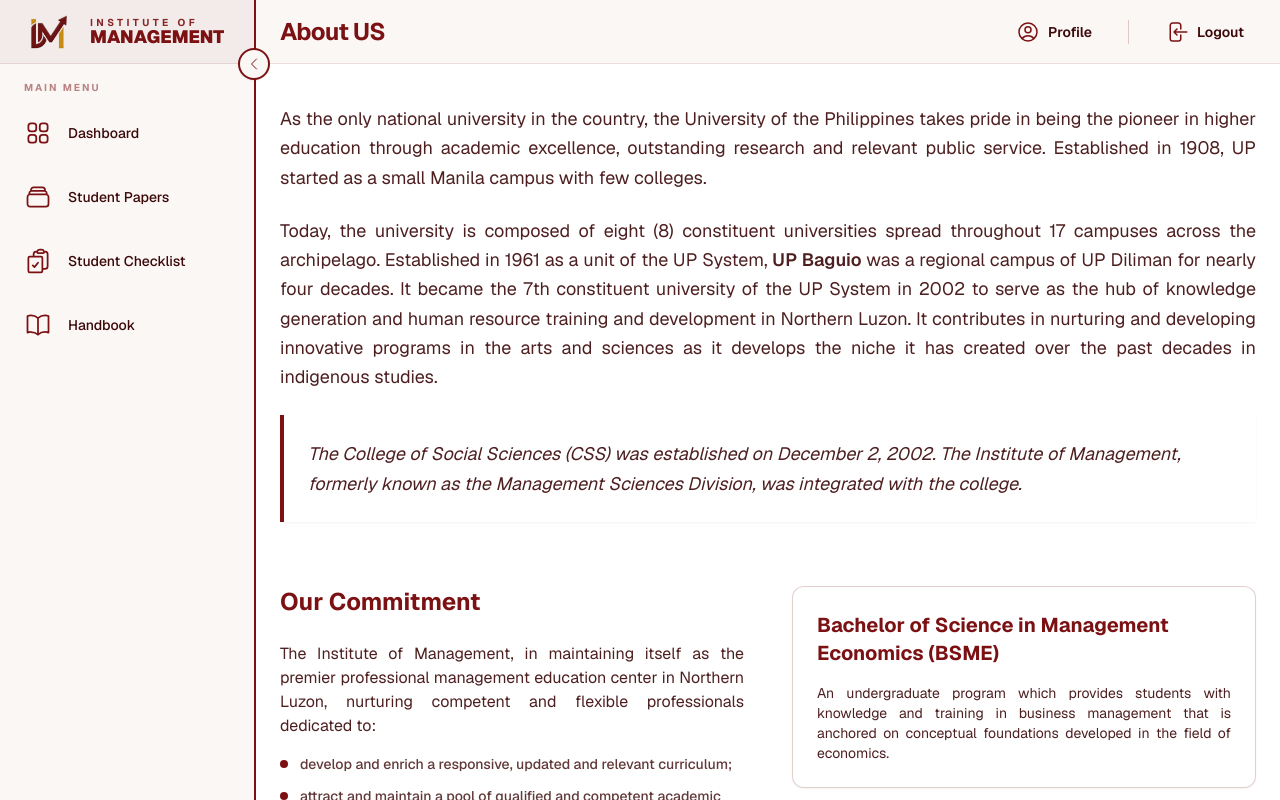
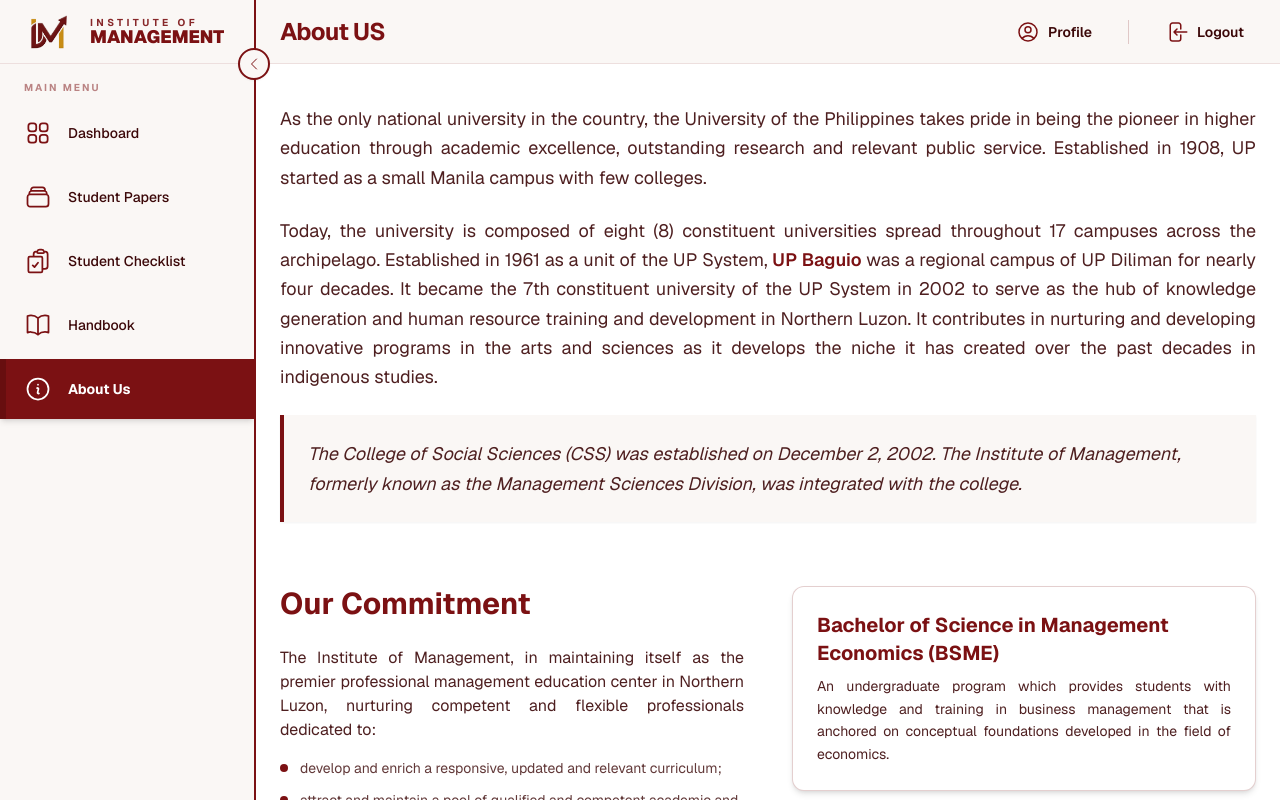
Before and after one commit to irohnos/128-IMPossible, a Next.js app: page /dashboard/about in a window 1280 px wide. Built offline with nearby package versions, Linux system fonts and the light colour scheme.

Commit message:
Fix: about IM

```diff
--- a/app/dashboard/about/page.tsx
+++ b/app/dashboard/about/page.tsx
@@ -18,12 +18,12 @@
 
           <p className="text-justify">
             Today, the university is composed of eight (8) constituent universities spread throughout 17 campuses across the archipelago.
-            Established in 1961 as a unit of the UP System, <span className="font-semibold">UP Baguio</span> was a regional campus of UP Diliman for nearly four decades.
+            Established in 1961 as a unit of the UP System, <span className="font-semibold text-[#7b1113]">UP Baguio</span> was a regional campus of UP Diliman for nearly four decades.
             It became the 7th constituent university of the UP System in 2002 to serve as the hub of knowledge generation and human resource training and development in Northern Luzon.
             It contributes in nurturing and developing innovative programs in the arts and sciences as it develops the niche it has created over the past decades in indigenous studies.
           </p>
 
-          <div className={`p-6 my-8 border-l-4 ${theme.accent} bg-white shadow-sm italic`}>
+          <div className={`p-6 my-8 border-l-4 ${theme.accent} ${theme.bg} shadow-sm italic`}>
             The College of Social Sciences (CSS) was established on December 2, 2002. The Institute of Management,
             formerly known as the Management Sciences Division, was integrated with the college.
           </div>
@@ -31,7 +31,7 @@
 
         <section className="mt-16 grid md:grid-cols-2 gap-12">
           <div>
-            <h2 className={`text-2xl font-bold ${theme.primary} mb-6 flex items-center gap-2`}>
+            <h2 className={`text-3xl font-bold ${theme.primary} mb-6 flex items-center gap-2`}>
               Our Commitment
             </h2>
             <p className="mb-4 text-justify text-[#3b0708]/90">
@@ -48,23 +48,21 @@
               ].map((item, index) => (
                 <li key={index} className="flex items-start gap-3">
                   <span className={`mt-1.5 h-2 w-2 rounded-full ${theme.primaryBg} shrink-0`} />
-                  <span className="text-sm font-medium text-[#3b0708]/80">{item}</span>
+                  <span className="text-sm text-[#3b0708]/80">{item}</span>
                 </li>
               ))}
             </ul>
           </div>
 
           <div className="space-y-8">
-            <div className="bg-white p-6 rounded-xl shadow-sm border border-[#7b1113]/20">
-              <h2 className={`text-xl font-bold ${theme.primary} mb-4 flex items-center gap-2`}>
+            <div className="bg-white p-6 rounded-xl shadow-md border border-[#7b1113]/20">
+              <h2 className={`text-xl font-bold ${theme.primary} mb-2 flex items-center gap-2`}>
                 Bachelor of Science in Management Economics (BSME)
               </h2>
-              <div className="space-y-4 text-sm text-[#3b0708]/90">
-                <p className="text-justify">
-                  An undergraduate program which provides students with knowledge and training in business management that is anchored on
-                  conceptual foundations developed in the field of economics.
-                </p>
-              </div>
+              <p className="text-sm text-[#3b0708]/90 text-justify leading-relaxed">
+                An undergraduate program which provides students with knowledge and training in business management that is anchored on
+                conceptual foundations developed in the field of economics.
+              </p>
             </div>
 
             <div className="bg-[#7b1113] p-6 rounded-xl text-white shadow-md">
--- a/app/ui/dashboard/nav-links.tsx
+++ b/app/ui/dashboard/nav-links.tsx
@@ -7,7 +7,8 @@
   Squares2X2Icon,
   BookOpenIcon,
   ClipboardDocumentCheckIcon,
-  RectangleStackIcon
+  RectangleStackIcon,
+  InformationCircleIcon
 } from '@heroicons/react/24/outline';
 
 const links = [
@@ -15,6 +16,7 @@
   { name: 'Student Papers', href: '/dashboard/papers', icon: RectangleStackIcon },
   { name: 'Student Checklist', href: '/dashboard/checklist', icon: ClipboardDocumentCheckIcon },
   { name: 'Handbook', href: '/dashboard/handbook', icon: BookOpenIcon },
+  { name: 'About Us', href: '/dashboard/about', icon: InformationCircleIcon},
 ];
 
 export default function NavLinks({ isCollapsed }: { isCollapsed: boolean }) {
--- a/app/ui/dashboard/sidenav.tsx
+++ b/app/ui/dashboard/sidenav.tsx
@@ -2,7 +2,6 @@
 
 import { useState } from 'react';
 import Image from 'next/image';
-import Link from 'next/link';
 import NavLinks from '@/app/ui/dashboard/nav-links';
 import { ChevronLeftIcon, ChevronRightIcon } from '@heroicons/react/24/outline';
 
@@ -32,13 +31,9 @@
         {isCollapsed ? <ChevronRightIcon className="w-4 h-4" /> : <ChevronLeftIcon className="w-4 h-4" />}
       </button>
 
-      <Link
-        href="/dashboard/about"
-        className={`flex h-16 items-center border-b border-[#7b1113]/10 transition-all duration-300 hover:bg-[#7b1113]/5 active:opacity-80 ${
-          isCollapsed ? 'justify-center px-0' : 'justify-start px-6 gap-4'
-
-        }`}
-      >
+      <div className={`flex h-16 items-center border-b border-[#7b1113]/10 transition-all duration-300 ${
+        isCollapsed ? 'justify-center px-0' : 'justify-start px-6 gap-4'
+      }`}>
         <div className="shrink-0 flex items-center justify-center">
           <Image
             src="/IM-TRANSPARENT.png"
@@ -60,7 +55,7 @@
             </h1>
           </div>
         )}
-      </Link>
+      </div>
 
       <div className="flex flex-1 flex-col overflow-y-auto overflow-x-hidden py-4">
         <div className="px-6 mb-2">
```
